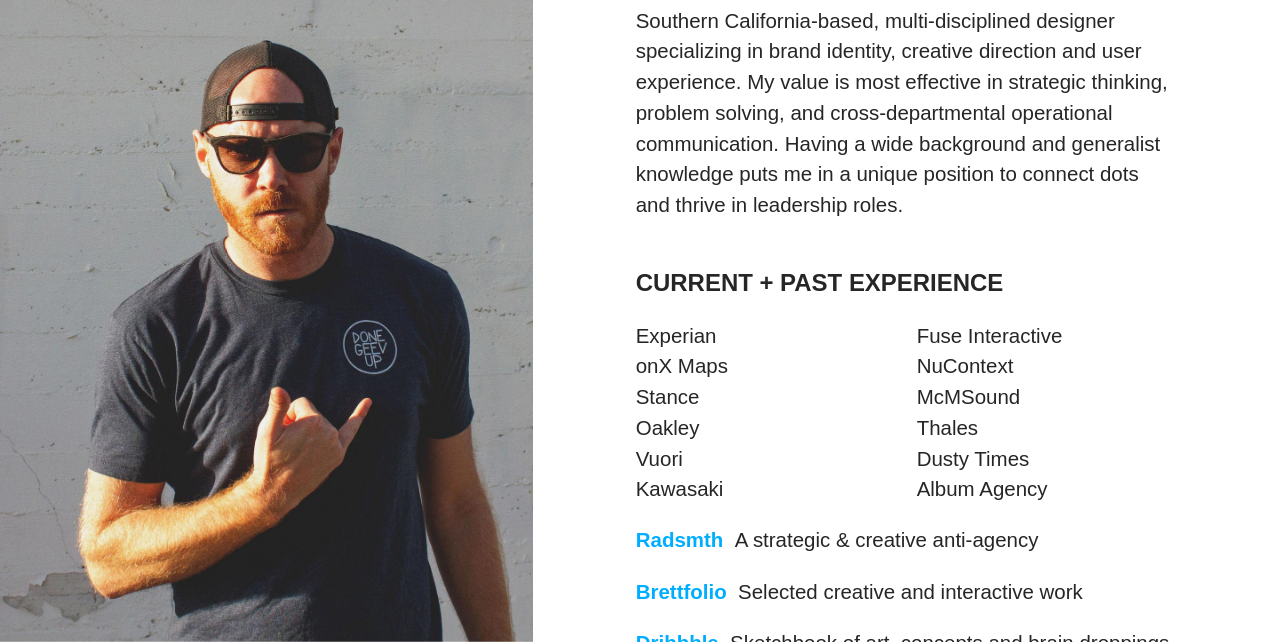
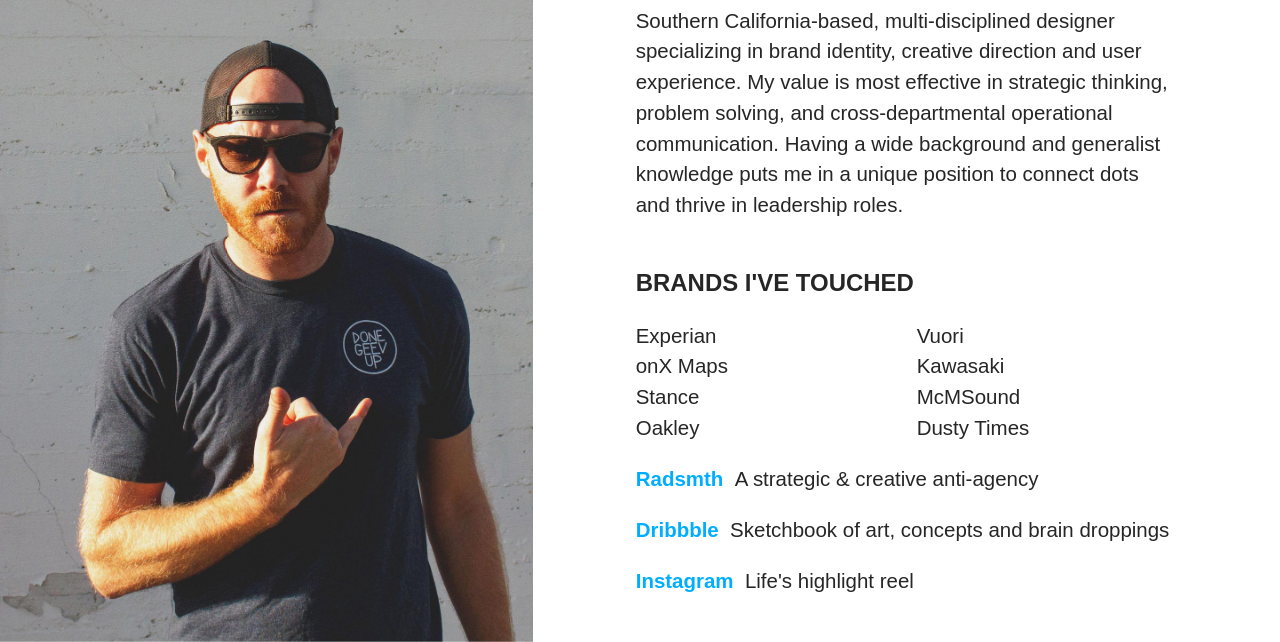
Before and after one commit to brettmcm/me, a plain HTML site: page public/index.html in a window 1280 px wide. Shown: the part 158-800 px from the top of the page. Drawn offline with Linux system fonts and the light colour scheme; a web font is replaced by a local one.

Commit message:
Updated experience and removed Brettfolio

```diff
--- a/public/index.html
+++ b/public/index.html
@@ -22,7 +22,7 @@
             user experience. My value is most effective in strategic thinking, problem solving, and cross-departmental
             operational communication. Having a wide background and generalist knowledge puts me in a unique position to
             connect dots and thrive in leadership roles.</p>
-        <h3>Current + Past Experience</h3>
+        <h3>Brands I've Touched</h3>
         <p class="experience">
             Experian<br>
             onX Maps<br>
@@ -30,15 +30,10 @@
             Oakley<br>
             Vuori<br>
             Kawasaki<br>
-            Fuse Interactive<br>
-            NuContext<br>
             McMSound<br>
-            Thales<br>
-            Dusty Times<br>
-            Album Agency
+            Dusty Times
         </p>
         <p class="link"><b><a href="http://www.radsmth.com">Radsmth</a></b>&nbsp;&nbsp;<br class="rlb">A strategic & creative anti-agency</p>
-        <p class="link"><b><a href="http://www.brettfolio.com">Brettfolio</a></b>&nbsp;&nbsp;<br class="rlb">Selected creative and interactive work</p>
         <p class="link"><b><a href="http://www.dribbble.com/brettmcm">Dribbble</a></b>&nbsp;&nbsp;<br class="rlb">Sketchbook of art, concepts and brain droppings</p>
         <p class="link"><b><a href="http://www.instagram.com/brettmcm">Instagram</a></b>&nbsp;&nbsp;<br class="rlb">Life's highlight reel</p>
         <h3>Contact</h3>
```
